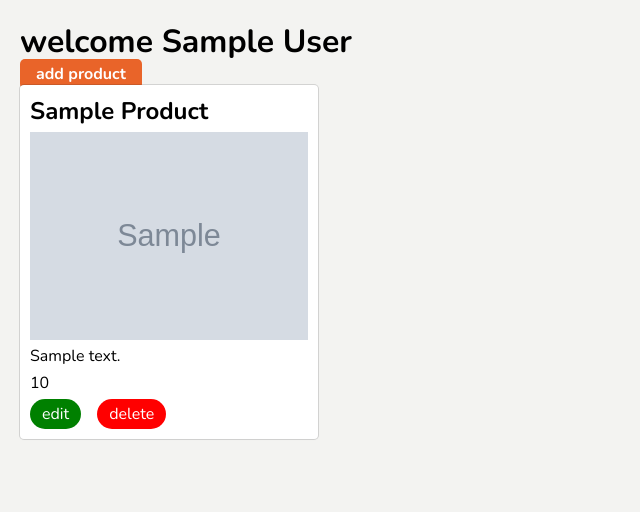
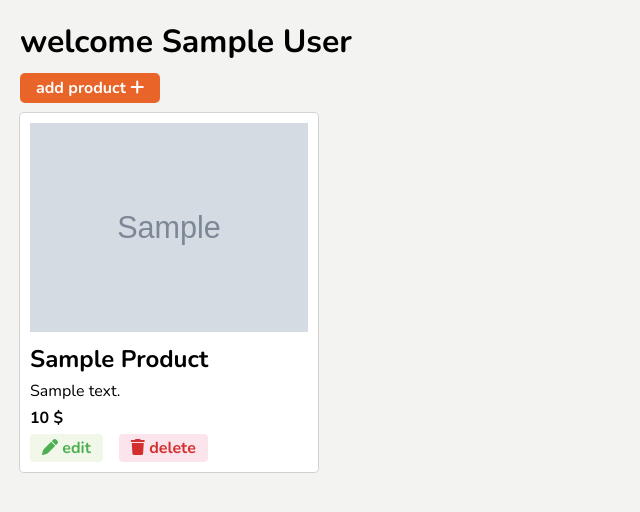
Before and after one commit to Bayi-Mostapha/adrar_outdoor_equipment, a PHP site: page /admin.php in a window 1280 px wide. Shown: the part 48-560 px from the top of the page, without its empty margins (0-640 px from the left). Run offline with PHP 8.4, Linux system fonts and the light colour scheme; the visitor is signed in with stand-in values (Sample User, id 1); tables that the repository leaves empty or names only in its code hold one stand-in row (values such as "Sample post"); grey boxes marked "Sample" are stand-in pictures; some libraries are stand-ins or nearby versions.

Commit message:
styled backgrounds and buttons

```diff
--- a/admin-crud/create.php
+++ b/admin-crud/create.php
@@ -144,8 +144,8 @@
             <input type="file" name="image">
         </div>
         <div class="btns">
-            <a href="../admin.php" class="mb-btn cancel">cancel</a>
-            <button type="submit" class="mb-btn save">save</button>
+            <a href="../admin.php" class="mb-btn cancel"><i class="fa-solid fa-ban"></i> cancel</a>
+            <button type="submit" class="mb-btn save"><i class="fa-solid fa-cloud"></i> save</button>
         </div>
     </form>
     <?php include "../componants/icons.php"; ?>
--- a/admin-crud/update.php
+++ b/admin-crud/update.php
@@ -212,8 +212,8 @@
             <input type="file" name="image">
         </div>
         <div class="btns">
-            <a href="../admin.php" class="mb-btn cancel">cancel</a>
-            <button type="submit" class="mb-btn save">save</button>
+            <a href="../admin.php" class="mb-btn cancel"><i class="fa-solid fa-ban"></i> cancel</a>
+            <button type="submit" class="mb-btn save"><i class="fa-solid fa-cloud"></i> save</button>
         </div>
     </form>
     <?php include "../componants/icons.php"; ?>
--- a/admin.php
+++ b/admin.php
@@ -48,7 +48,7 @@
                 }
             }
         ?>
-        <a href="admin-crud/create.php" class="add-product mb-btn">add product</a>
+        <a href="admin-crud/create.php" class="add-product mb-btn">add product <i class="fa-solid fa-plus"></i></a>
 
         <div class="products">
             <?php
@@ -58,15 +58,19 @@
                     while($row = mysqli_fetch_assoc($result)){
                         echo "
                         <div class=\"product\">
+                            <div class=\"image-container\">
+                                <img src=\"uploads/$row[product_img]\">
+                            </div>
                             <h2>$row[product_name]</h2>
-                            <img src=\"uploads/$row[product_img]\">
                             <p>$row[product_desc]</p>
-                            <p>$row[price]</p>
+                            <p class=\"price\">$row[price] $</p>
                             <div class=\"btns\">
                                 <a href=\"admin-crud/update.php?id=$row[id]\" class=\"update mb-btn\">
+                                    <i class=\"fa-solid fa-pen\"></i>
                                     edit
                                 </a>
                                 <a href=\"admin-crud/delete.php?id=$row[id]\" class=\"delete mb-btn\">
+                                    <i class=\"fa-solid fa-trash\"></i>
                                     delete
                                 </a>
                             </div>
--- a/home.php
+++ b/home.php
@@ -22,7 +22,7 @@
                         <a href=\"user/logout.php\" class=\"icon-btn\"><i class=\"fa-solid fa-arrow-right-from-bracket\"></i></a>
                     </div>
                 </div>
-                <h1>welcome $_SESSION[name], discover our products</h1>
+                <div class=\"home-bg home-bg2\"></div>
                 ";
         } else {
             echo "
@@ -30,7 +30,7 @@
                     <div class=\"logo\">logo</div>
                     <a href=\"login.php\" class=\"icon-btn\"><i class=\"fa-solid fa-right-to-bracket\"></i></a>
                 </div>
-                <h1>Discover our products</h1>
+                <div class=\"home-bg home-bg1\"></div>
                 ";
         }
     ?>
--- a/styles/admin.css
+++ b/styles/admin.css
@@ -1,4 +1,6 @@
 .add-product {
+    display: inline-block;
+    margin: 10px 0;
     padding: .25em 1em;
     border-radius: 5px;
 
@@ -14,15 +16,17 @@
 }
 
 .update {
-    background-color: green;
-    color: var(--txt2);
-    padding: .25em .75em;
-    border-radius: 2rem;
+    background-color: #F1F8E9;
+    color: #4CAF50;
+    padding: .2em .75em;
+    border-radius: 4px;
+    font-weight: 700;
 }
 
 .delete {
-    background-color: red;
-    color: var(--txt2);
-    padding: .25em .75em;
-    border-radius: 2rem;
+    background-color: #FCE4EC;
+    color: #D32F2F;
+    padding: .2em .75em;
+    border-radius: 4px;
+    font-weight: 700;
 }
--- a/styles/general.css
+++ b/styles/general.css
@@ -238,8 +238,8 @@ main {
 
 .products {
     display: grid;
-    grid-template-columns: repeat(4, 24%);
-    gap: 1%;
+    grid-template-columns: repeat(4, 1fr);
+    gap: 1rem;
 }
 
 .product {
```
Also changed, not shown: styles/crud-form.css (+9 -7 lines), styles/home.css (+20 -0 lines), images/home-bg.jpg (added), images/home-bg2.jpg (added), uploads/planete1.jpg (added).
